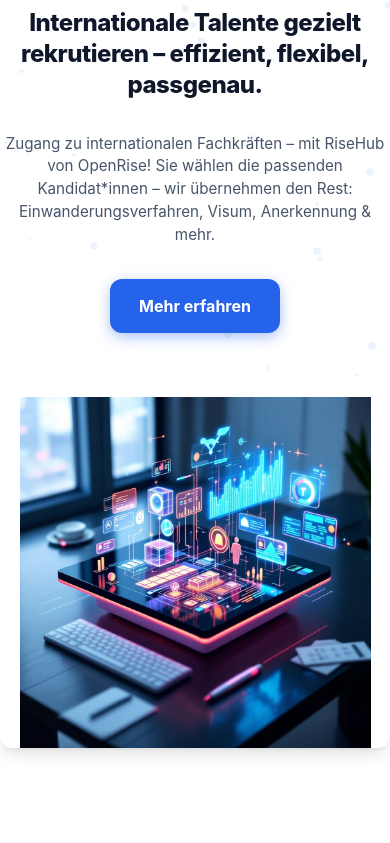
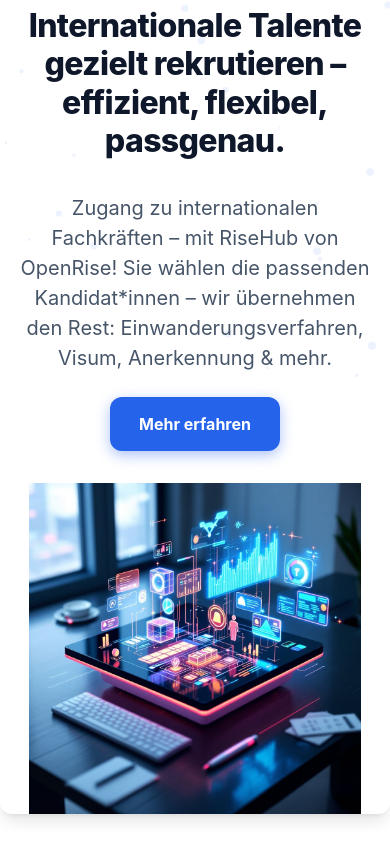
Before and after one commit to WebTech-Agentur/openrise-projekt, a website: page public/features.html in a window 390 px wide. Shown: the part 421-1264 px from the top of the page. Drawn offline with Linux system fonts and the light colour scheme.

Commit message:
Design: Spezifische Mobile-Anpassungen für Hero und Split-Section auf features.html

```diff
--- a/public/css/style.css
+++ b/public/css/style.css
@@ -1223,6 +1223,42 @@ input:checked+.slider:before {
         text-align: center;
     }
 
+    /* Specific Mobile Adjustments for Features Page */
+    #features-hero {
+        padding-bottom: 1rem !important;
+    }
+
+    #features-split {
+        padding-top: 1rem !important;
+    }
+
+    #features-split .content {
+        padding: 0 1rem;
+        display: flex;
+        flex-direction: column;
+        align-items: center;
+        text-align: center;
+    }
+
+    #features-split .content p {
+        text-align: center;
+    }
+
+    #features-split .content .btn-primary {
+        margin-top: 1.5rem !important;
+    }
+
+    #features-split .image-container {
+        display: flex;
+        justify-content: center;
+    }
+
+    #features-split .image-container img {
+        max-width: 85%;
+        height: auto;
+        margin: 0 auto;
+    }
+
     .split-section .content h2 {
         text-align: center;
         font-size: 2rem;
@@ -1231,38 +1267,6 @@ input:checked+.slider:before {
     .card-grid, .team-grid, .footer-grid {
         grid-template-columns: 1fr;
         gap: 1.5rem;
-    }
-
-    /* Features Page Specific Overrides */
-    #features-hero {
-        padding-bottom: 1rem;
-    }
-
-    #features-intro-split {
-        padding-top: 1rem;
-    }
-
-    #features-intro-split .content h2 {
-        font-size: 1.5rem;
-        text-align: center;
-        line-height: 1.3;
-    }
-
-    #features-intro-split .content p {
-        text-align: center;
-        font-size: 0.95rem;
-    }
-
-    #features-intro-split .content .btn {
-        display: block;
-        margin: 1.5rem auto 0;
-        width: fit-content;
-    }
-
-    #features-intro-split .image-container img {
-        max-width: 90%;
-        margin: 2rem auto 0;
-        display: block;
     }
 }
 
--- a/public/features.html
+++ b/public/features.html
@@ -42,7 +42,7 @@
         </section>
 
         <!-- Feature Side-by-Side -->
-        <section id="features-intro-split" class="container split-section reveal">
+        <section id="features-split" class="container split-section reveal">
             <div class="content">
                 <h2>Internationale Talente gezielt rekrutieren – effizient, flexibel, passgenau.</h2>
                 <p>Zugang zu internationalen Fachkräften – mit RiseHub von OpenRise!
```
